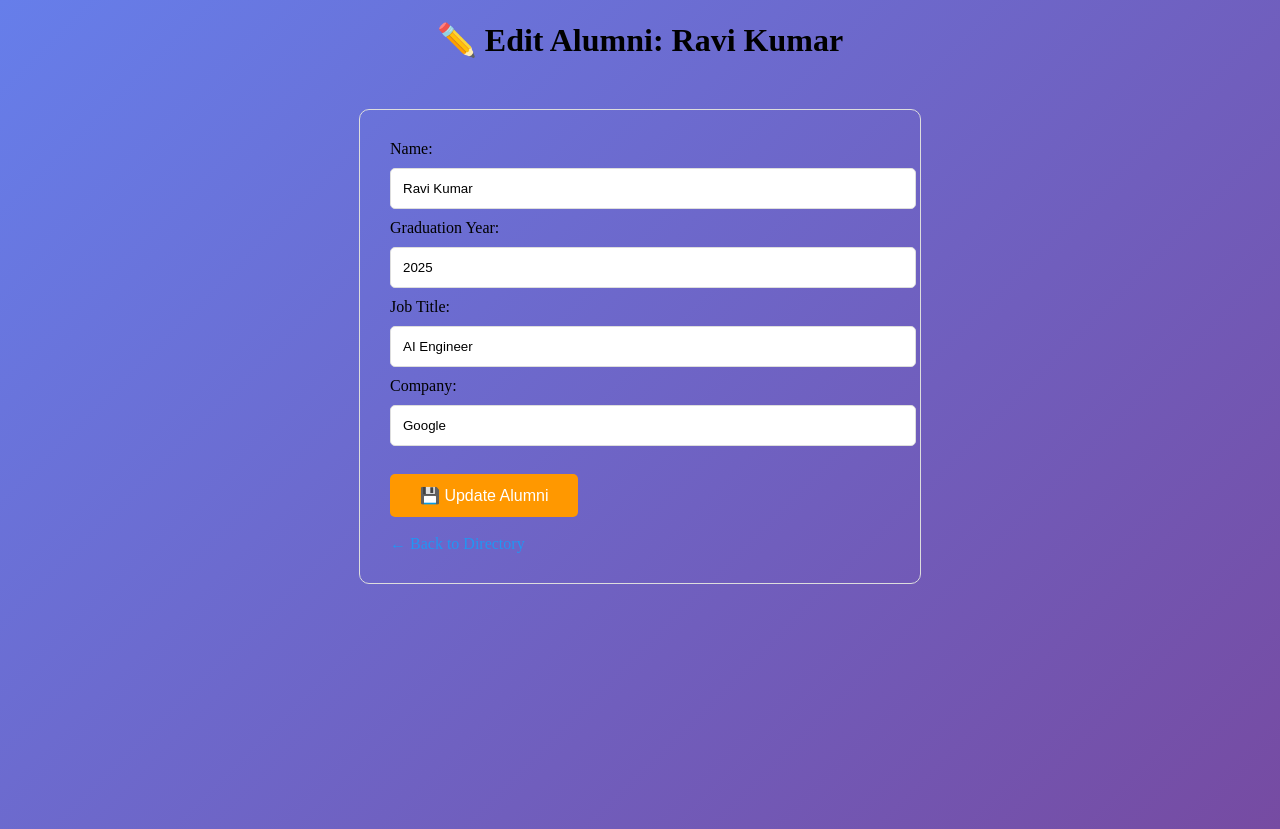
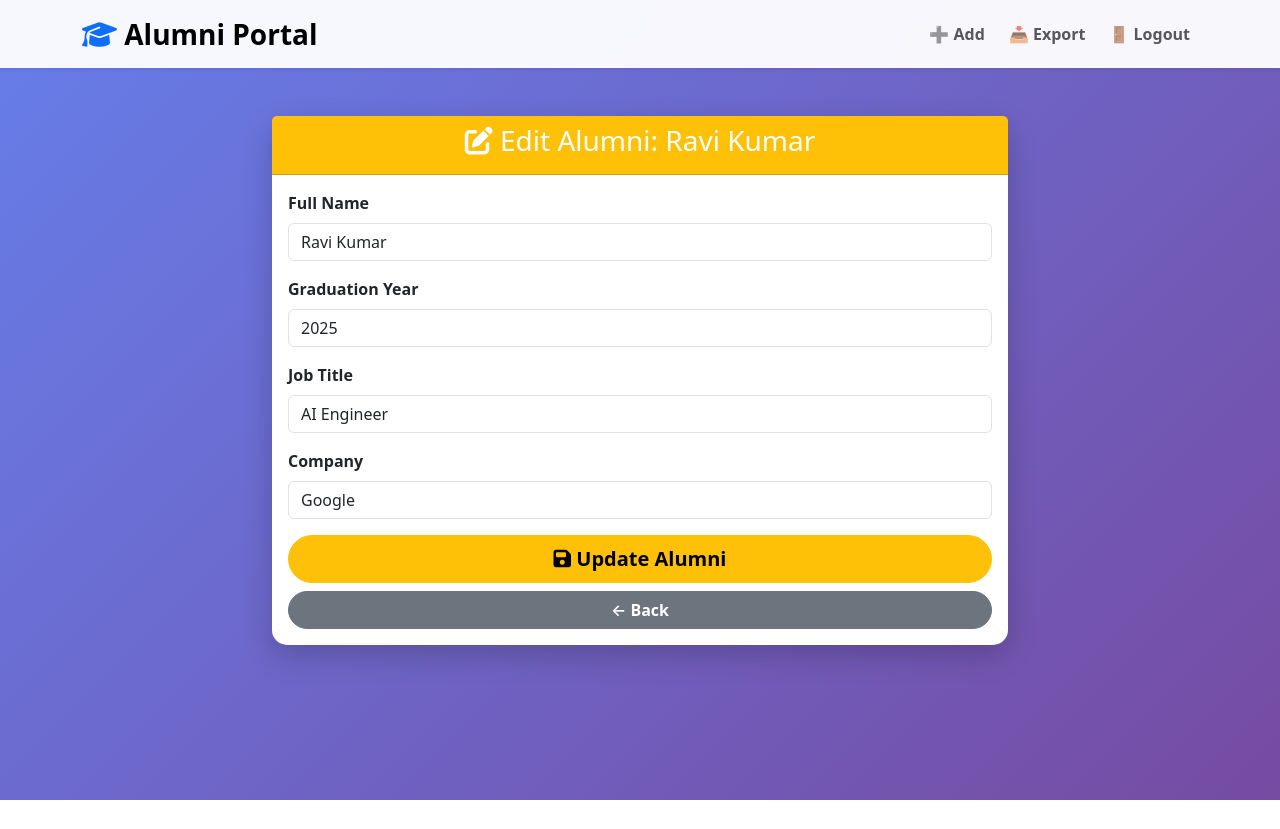
Before and after one commit to monika-coder31/alumni-portal-monika, a Flask app: page /edit/1 in a window 1280 px wide. After the commit the page ends 800 px from the top, so only its background shows below. Run offline with Flask 3, Linux system fonts and the light colour scheme; the visitor is signed in with stand-in values (Sample User, id 1).

Commit message:
Update edit.html

```diff
--- a/templates/templates/edit.html
+++ b/templates/templates/edit.html
@@ -1,36 +1,38 @@
-<!DOCTYPE html>
-<html>
-<head>
-<title>Edit Alumni</title>
-<link rel="stylesheet" href="{{ url_for('static', filename='style.css') }}">
-<style>
-form {max-width:500px; margin:50px auto; padding:30px; border:1px solid #ddd; border-radius:10px}
-input[type="text"], input[type="number"] {width:100%; padding:12px; margin:10px 0; border:1px solid #ddd; border-radius:5px}
-button {background:#FF9800; color:white; padding:12px 30px; border:none; border-radius:5px; cursor:pointer; font-size:16px}
-button:hover {background:#F57C00}
-.delete-btn {background:#f44336 !important}
-a {color:#2196F3; text-decoration:none}
-</style>
-</head>
-<body>
-<h1 style="text-align:center">✏️ Edit Alumni: {{alumni.name}}</h1>
-<form method="POST">
-  <label>Name:</label><br>
-  <input type="text" name="name" value="{{alumni.name}}" required><br>
-
-  <label>Graduation Year:</label><br>
-  <input type="number" name="grad_year" value="{{alumni.grad_year}}" min="2000" max="2030" required><br>
-
-  <label>Job Title:</label><br>
-  <input type="text" name="job_title" value="{{alumni.job_title}}" required><br>
-
-  <label>Company:</label><br>
-  <input type="text" name="company" value="{{alumni.company}}" required><br>
-
-  <br>
-  <button type="submit">💾 Update Alumni</button>
-  <br><br>
-  <a href="/">← Back to Directory</a>
-</form>
-</body>
-</html>
+{% extends "base.html" %}
+{% block content %}
+<div class="row justify-content-center">
+  <div class="col-md-8">
+    <div class="card">
+      <div class="card-header bg-warning text-white text-center">
+        <h3><i class="fas fa-edit"></i> Edit Alumni: {{ alumni.name }}</h3>
+      </div>
+      <div class="card-body">
+        <form method="POST">
+          <div class="mb-3">
+            <label class="form-label fw-bold">Full Name</label>
+            <input type="text" name="name" value="{{ alumni.name }}" class="form-control" required>
+          </div>
+          <div class="mb-3">
+            <label class="form-label fw-bold">Graduation Year</label>
+            <input type="number" name="grad_year" value="{{ alumni.grad_year }}" class="form-control" min="2000" max="2030" required>
+          </div>
+          <div class="mb-3">
+            <label class="form-label fw-bold">Job Title</label>
+            <input type="text" name="job_title" value="{{ alumni.job_title }}" class="form-control" required>
+          </div>
+          <div class="mb-3">
+            <label class="form-label fw-bold">Company</label>
+            <input type="text" name="company" value="{{ alumni.company }}" class="form-control" required>
+          </div>
+          <div class="d-grid gap-2">
+            <button type="submit" class="btn btn-warning btn-lg">
+              <i class="fas fa-save"></i> Update Alumni
+            </button>
+            <a href="{{ url_for('index') }}" class="btn btn-secondary">← Back</a>
+          </div>
+        </form>
+      </div>
+    </div>
+  </div>
+</div>
+{% endblock %}
```
